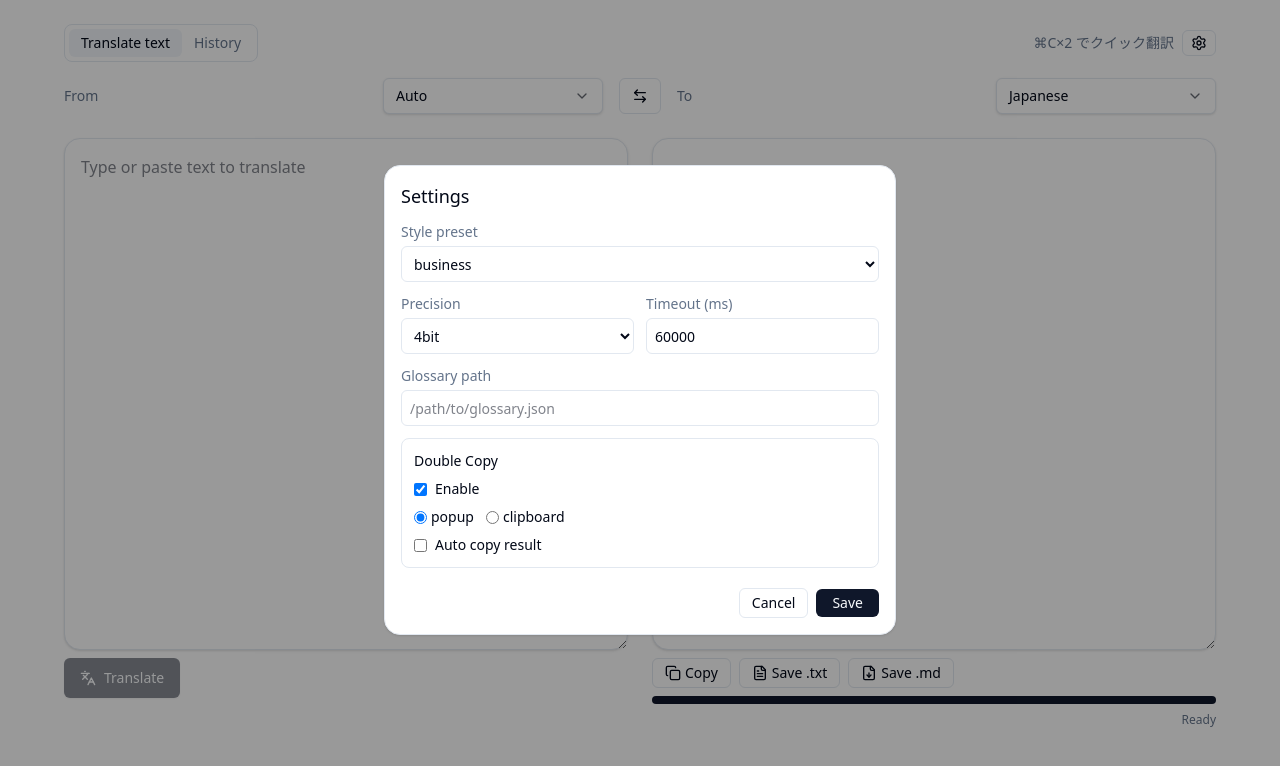
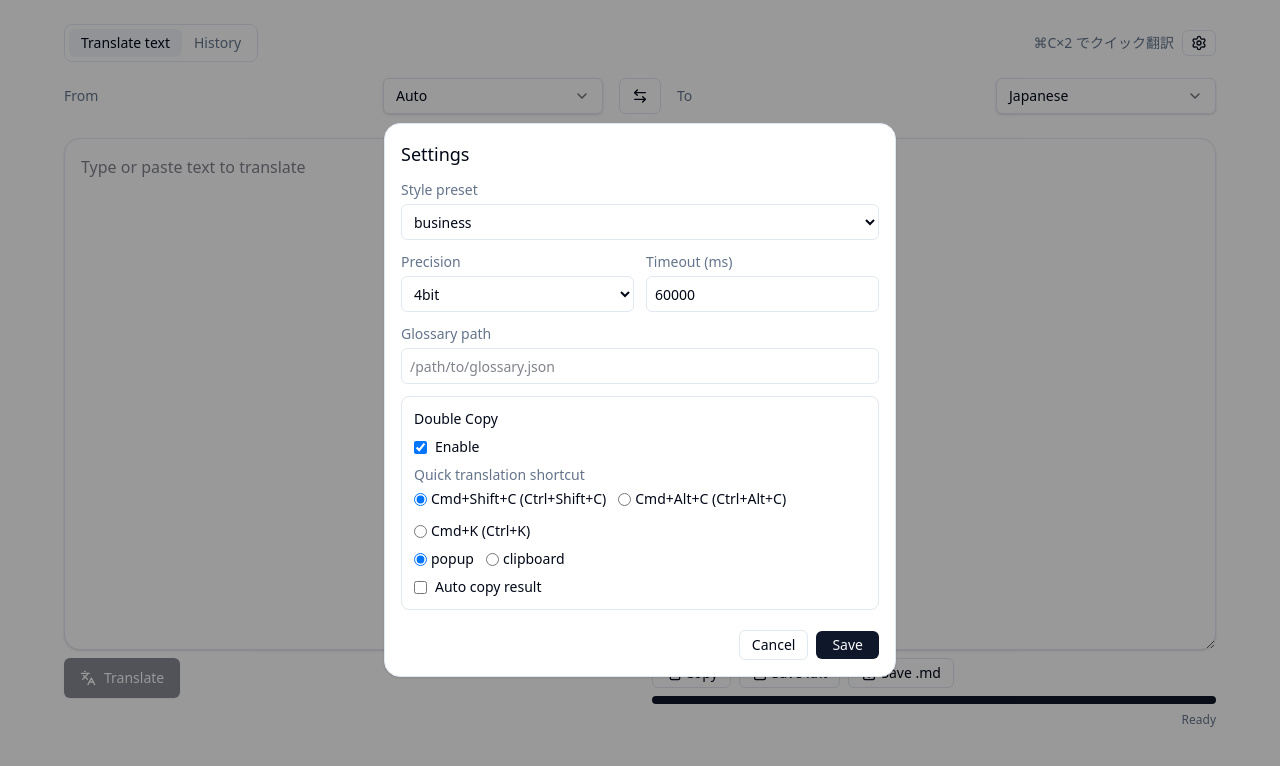
Before and after one commit to iemong/plamo-gui, a React (Vite) app: page / in a window 1280 px wide. Both pictures are taken after a click on the button "Settings". Shown: the top 766 px of the page. Built offline with nearby package versions, Linux system fonts and the light colour scheme; the HTML template or start-up script is replaced by a standard one.

Commit message:
style: rustfmt and finalize configurable shortcut wiring

```diff
--- a/src/App.tsx
+++ b/src/App.tsx
@@ -353,6 +353,9 @@ function App() {
             onSave={async () => {
               if (!settings) return;
             await invoke("save_settings", { s: settings }).catch(() => {});
+            if (settings.double_copy?.shortcut) {
+              await invoke("update_shortcut", { shortcut: settings.double_copy.shortcut }).catch(() => {});
+            }
             setSettingsOpen(false);
           }}
         />
--- a/src/components/SettingsDialog.tsx
+++ b/src/components/SettingsDialog.tsx
@@ -72,6 +72,26 @@ export function SettingsDialog({ open, settings, onChange, onClose, onSave }: Pr
               />
               <span>Enable</span>
             </label>
+            <div className="grid gap-1 text-sm">
+              <span className="text-muted-foreground">Quick translation shortcut</span>
+              <div className="flex flex-wrap gap-3">
+                {[
+                  { key: "cmd-shift-c", label: "Cmd+Shift+C (Ctrl+Shift+C)" },
+                  { key: "cmd-alt-c", label: "Cmd+Alt+C (Ctrl+Alt+C)" },
+                  { key: "cmd-k", label: "Cmd+K (Ctrl+K)" },
+                ].map((opt) => (
+                  <label key={opt.key} className="flex items-center gap-1">
+                    <input
+                      type="radio"
+                      name="dc-shortcut"
+                      checked={(settings.double_copy.shortcut ?? "cmd-shift-c") === opt.key}
+                      onChange={() => onChange({ ...settings, double_copy: { ...settings.double_copy, shortcut: opt.key } })}
+                    />
+                    {opt.label}
+                  </label>
+                ))}
+              </div>
+            </div>
             <div className="flex items-center gap-3 text-sm">
               <label className="flex items-center gap-1">
                 <input
--- a/src/types.ts
+++ b/src/types.ts
@@ -13,5 +13,5 @@ export type Settings = {
   style_preset: "business" | "tech" | "casual";
   glossary_path?: string;
   timeout_ms: number;
-  double_copy: { enabled: boolean; paste_mode: "popup" | "clipboard"; auto_copy: boolean };
+  double_copy: { enabled: boolean; paste_mode: "popup" | "clipboard"; auto_copy: boolean; shortcut?: string };
 };
```
Also changed, not shown: 1 other file (tests, documents, lock files or other folders). Lines whose indentation alone changed are shown as unchanged.
